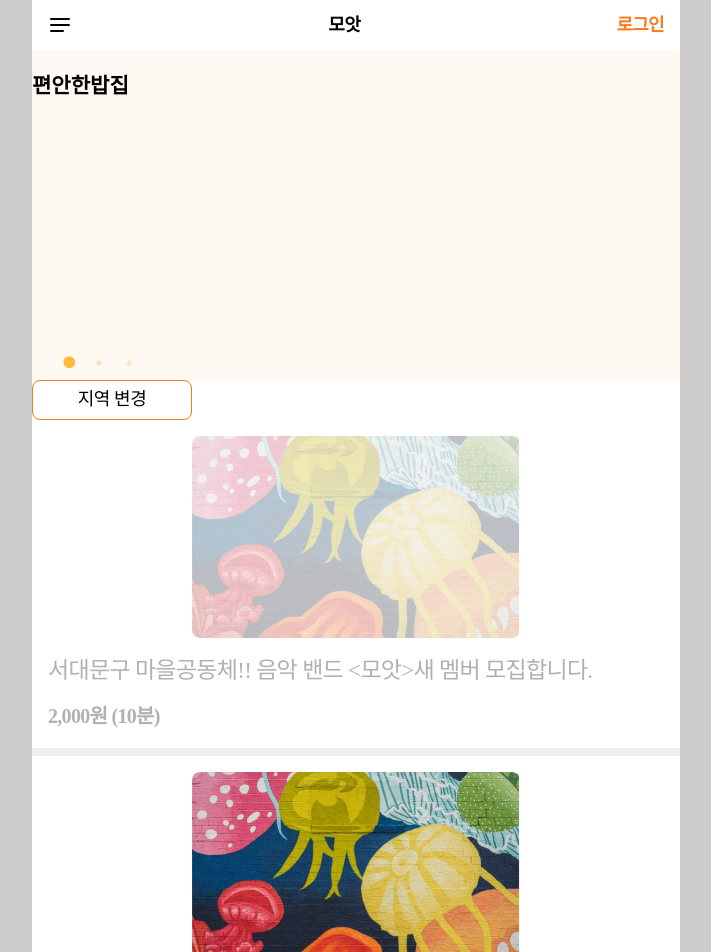
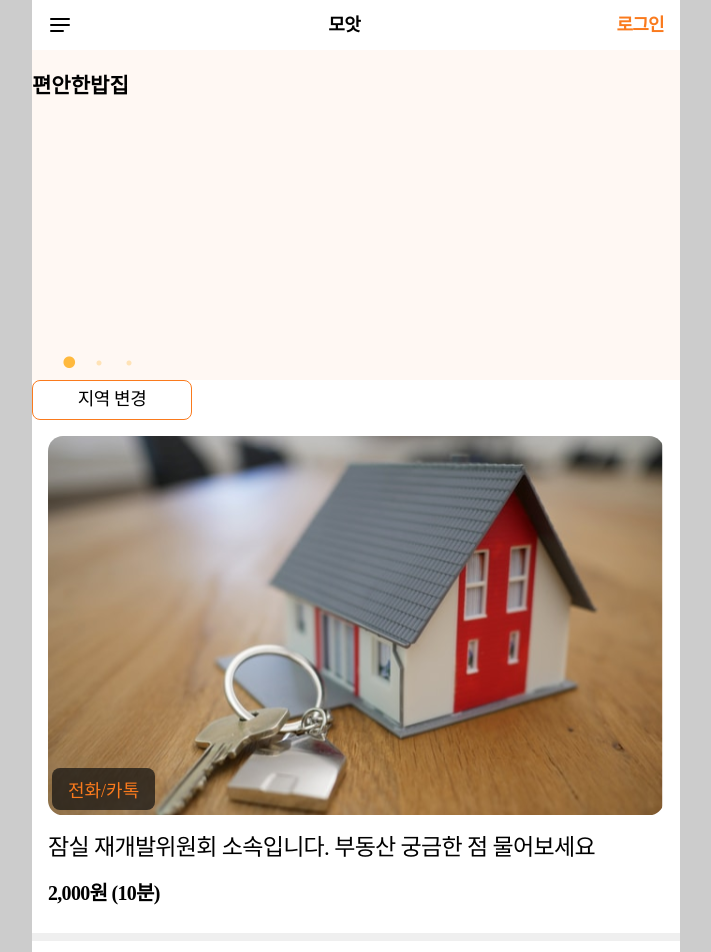
Before and after one commit to DEV-Alpaca/Moat-frontend, a React (Create React App) app: page / in a window 1280 px wide. Shown: the top 952 px of the page, without its empty margins (284-995 px from the left). Built offline with nearby package versions, Linux system fonts and the light colour scheme; a web font is replaced by a local one.

Commit message:
feat/Tag

```diff
--- a/src/components/common/Tag.js
+++ b/src/components/common/Tag.js
@@ -8,26 +8,25 @@ const TagBlock = styled.div`
   align-items: center;
   justify-content: center;
 
-  width: ${r[40]}rem;
-  height: ${r[40]}rem;
-
-  border-radius: 4px;
-  border: ${palette.orange};
-  background-color: ${palette.orange5};
+  border-radius: 8px;
+  border: none;
+  background-color: ${palette.black7};
   color: ${palette.orange};
 
+  padding: ${r[8]}rem ${r[16]}rem;
+  width: auto;
+
   ${(props) =>
-    props.green &&
+    props.closed &&
     css`
-      width: ${r[98]}rem;
-      background: ${palette.green5};
-      border: ${palette.orange};
-      color: ${palette.green};
+      /* width: ${r[98]}rem; */
+      background: ${palette.black};
+      color: ${palette.white};
     `}
 `;
 
-const Tag = ({ children, green = false }) => {
-  return <TagBlock green={green}>{children}</TagBlock>;
+const Tag = ({ children, ...rest }) => {
+  return <TagBlock {...rest}>{children}</TagBlock>;
 };
 
 export default Tag;
--- a/src/components/postList/PostForm.js
+++ b/src/components/postList/PostForm.js
@@ -3,7 +3,7 @@ import styled, { css } from 'styled-components';
 import Form from '../../lib/styles/Form';
 import r from '../../lib/styles/Rem';
 
-import { ReactComponent as ImageSample } from '../../assets/sample.svg';
+import { ReactComponent as ImageSample } from '../../assets/ImageSample.svg';
 
 import Text from '../common/Text';
 import BoldLine from '../common/BoldLine';
@@ -12,12 +12,27 @@ import Padding from '../common/Padding';
 
 const PostFormBlock = styled.div``;
 
+const ImageBlock = styled.div`
+  position: relative;
+  /* height: ${r[202]}rem; */
+  width: 100%;
+  height: 100%;
+`;
+
 const Image = styled(ImageSample)`
   width: 100%;
-  height: ${r[202]}rem;
+  height: 100%;
   object-fit: contain;
   border-radius: 8px;
   margin: 0;
+`;
+
+const StyledTag = styled(Tag)`
+  position: absolute;
+  bottom: 0;
+  left: 0;
+  margin-left: ${r[4]}rem;
+  margin-bottom: ${r[10]}rem;
 `;
 
 const Block = styled.div`
@@ -29,10 +44,13 @@ const Block = styled.div`
 const PostForm = ({ closed = false }) => {
   return (
     <>
-      <PostFormBlock closed>
+      <PostFormBlock>
         {closed ? (
           <Form style={{ opacity: '0.3' }}>
-            <Image />
+            <ImageBlock>
+              <Image />
+              <StyledTag closed>신청 마감</StyledTag>
+            </ImageBlock>
             <Padding height={`${r[10]}`} />
             <Text fontSize={23} fontWeight={500}>
               서대문구 마을공동체!! 음악 밴드 {'<'}모앗{'>'}새 멤버 모집합니다.
@@ -41,11 +59,14 @@ const PostForm = ({ closed = false }) => {
             <Text fontSize={20} fontWeight={600}>
               2,000원 (10분)
             </Text>
+            <Padding height={`${r[8]}`} />
           </Form>
         ) : (
           <Form>
-            <Image />
-            나는 열린 폼
+            <ImageBlock>
+              <Image />
+              <StyledTag>전화/카톡</StyledTag>
+            </ImageBlock>
             <Padding height={`${r[10]}`} />
             <Text fontSize={23} fontWeight={500}>
               잠실 재개발위원회 소속입니다. 부동산 궁금한 점 물어보세요
@@ -54,6 +75,7 @@ const PostForm = ({ closed = false }) => {
             <Text fontSize={20} fontWeight={600}>
               2,000원 (10분)
             </Text>
+            <Padding height={`${r[8]}`} />
           </Form>
         )}
         <BoldLine />
--- a/src/components/postList/PostList.js
+++ b/src/components/postList/PostList.js
@@ -85,10 +85,9 @@ const PostList = () => {
         <Plus style={{ marginTop: '2px' }} /> <Padding />
         재능 나누기
       </StyledButton>
+      <PostForm />
       <PostForm closed />
       <PostForm />
-      <PostForm />
-      <PostForm closed />
     </>
   );
 };
--- a/src/lib/styles/paletts.js
+++ b/src/lib/styles/paletts.js
@@ -12,6 +12,8 @@ const palette = {
   orange: '#fa7a1d',
   orange5: 'rgba(250, 122, 29, 0.05)',
   black: '#000000',
+  black5: 'rgba(17, 17, 17, 0.5)',
+  black7: ' rgba(17, 17, 17, 0.7)',
   white: '#ffffff',
   red: '#ff3737',
   green: '#74bc20',
```
Also changed, not shown: src/assets/ImageSample.svg (added).
